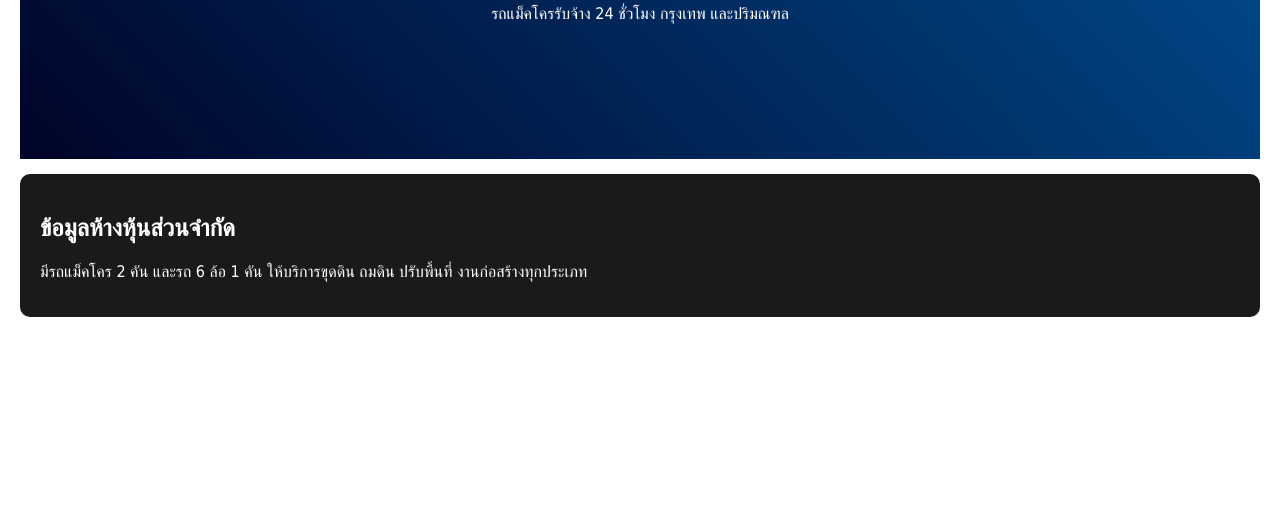
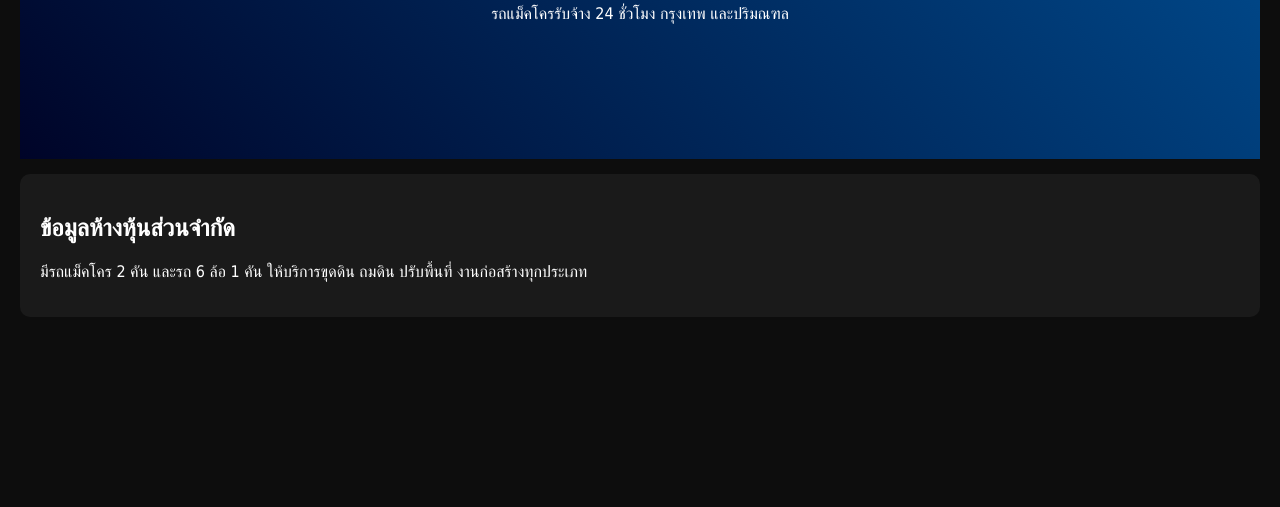
Before and after one commit to Ganyarat2002/-, a plain HTML site: page index.html in a window 1280 px wide. Shown: the part 293-800 px from the top of the page. Drawn offline with Linux system fonts and the light colour scheme.

Commit message:
Update index.html

```diff
--- a/index.html
+++ b/index.html
@@ -18,7 +18,7 @@ gtag('config', 'G-AB20000');
 </script>
 
 <style>
-body{margin:0;font-family:tahoma;background:bg-blue-900;color:white}
+body{margin:0;font-family:tahoma;background:#0d0d0d;color:white}
 nav{background:#111;padding:15px;position:sticky;top:0;z-index:999}
 nav a{color:white;margin:15px;text-decoration:none;font-weight:bold;cursor:pointer}
 nav a:hover{color:#00ffc3}
```
